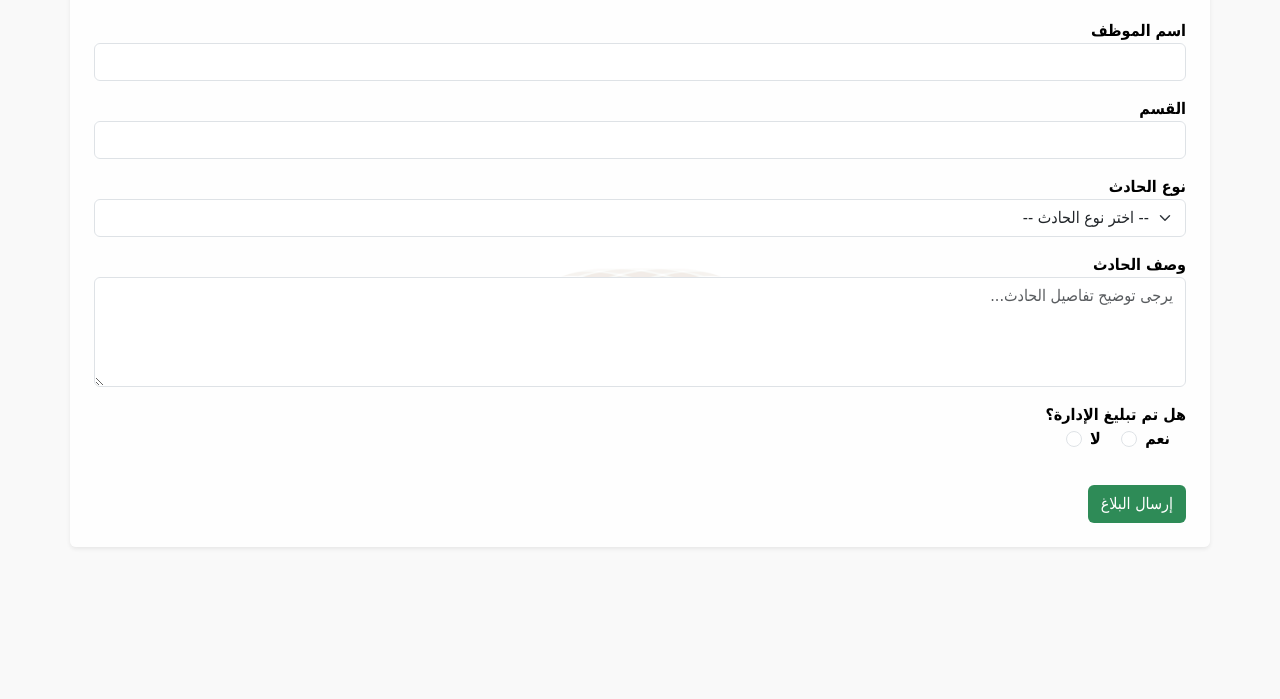
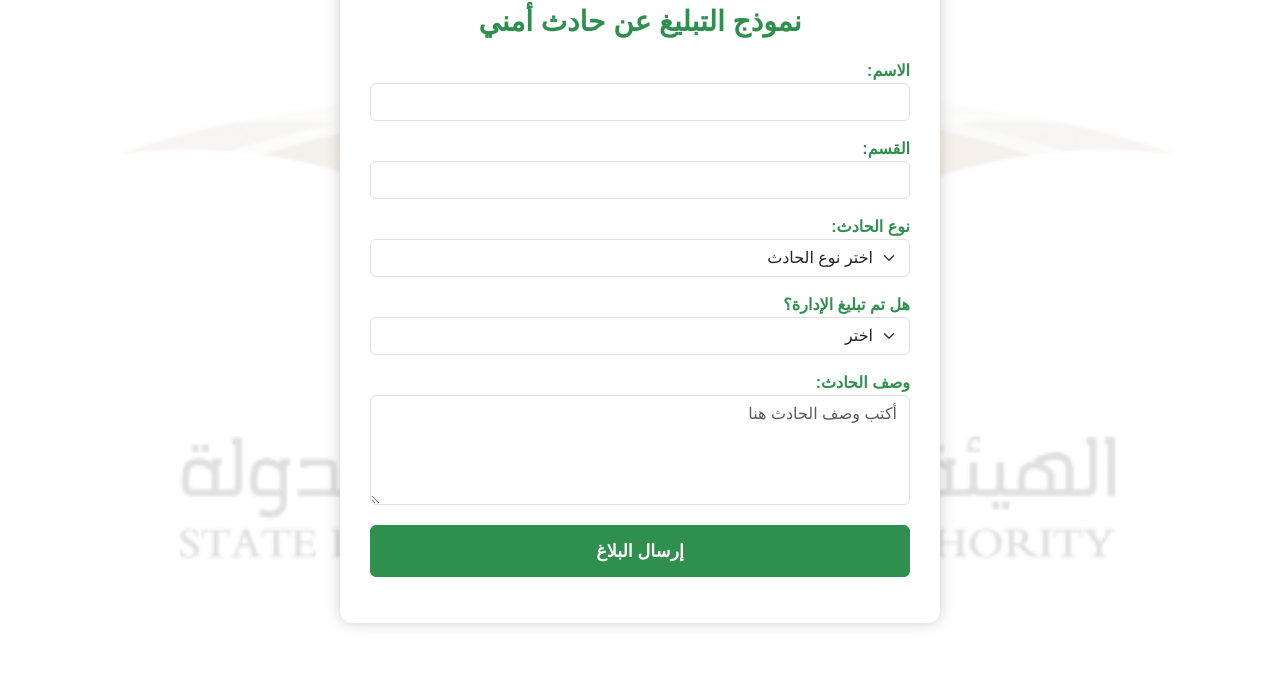
Before and after one commit to lmgjgt/incident.report, a plain HTML site: page docs/report.html in a window 1280 px wide. Shown: the part 101-800 px from the top of the page. Drawn offline with nearby package versions, Linux system fonts and the light colour scheme.

Commit message:
Update report.html

```diff
--- a/docs/report.html
+++ b/docs/report.html
@@ -1,79 +1,101 @@
 <!DOCTYPE html>
 <html lang="ar" dir="rtl">
 <head>
-  <meta charset="UTF-8">
+  <meta charset="UTF-8" />
   <title>نموذج التبليغ</title>
-  <link href="https://cdn.jsdelivr.net/npm/bootstrap@5.3.0/dist/css/bootstrap.min.css" rel="stylesheet">
+  <link href="https://cdn.jsdelivr.net/npm/bootstrap@5.3.0/dist/css/bootstrap.min.css" rel="stylesheet" />
   <style>
-    body {
+    body, html {
+      height: 100%;
+      margin: 0;
+      font-family: 'Cairo', sans-serif;
       background: url('logo.png') no-repeat center center fixed;
-      background-size: 200px;
-      background-color: #f9f9f9;
-      font-family: 'Tahoma', sans-serif;
-      color: #000;
+      background-size: cover;
+      background-repeat: no-repeat;
+      background-position: center;
+      color: #2f8f4e;
     }
-    h1 {
-      color: #2E8B57;
+    .overlay {
+      background-color: rgba(255, 255, 255, 0.8);
+      height: 100%;
+      display: flex;
+      justify-content: center;
+      align-items: center;
+      padding: 30px;
+    }
+    .form-container {
+      background-color: white;
+      border-radius: 12px;
+      max-width: 600px;
+      width: 100%;
+      padding: 30px;
+      box-shadow: 0 0 15px rgba(0,0,0,0.2);
+      color: #2f8f4e;
+    }
+    h3 {
+      margin-bottom: 20px;
+      font-weight: 700;
+      text-align: center;
+      color: #2f8f4e;
     }
     label {
-      font-weight: bold;
-      color: #000;
+      font-weight: 600;
     }
-    .btn-custom {
-      background-color: #2E8B57;
+    .btn-submit {
+      background-color: #2f8f4e;
+      border-color: #2f8f4e;
+      width: 100%;
+      font-size: 1.1rem;
+      font-weight: 700;
+      padding: 12px;
+      margin-top: 20px;
+      transition: background-color 0.3s ease;
       color: white;
     }
-    .btn-custom:hover {
-      background-color: #256f48;
+    .btn-submit:hover {
+      background-color: #26733e;
+      border-color: #26733e;
     }
   </style>
 </head>
-<body class="p-4">
-  <div class="container bg-white bg-opacity-75 p-4 rounded shadow-sm">
-    <h1 class="text-center mb-4">نموذج التبليغ عن الحوادث الأمنية</h1>
+<body>
+  <div class="overlay">
+    <div class="form-container">
+      <h3>نموذج التبليغ عن حادث أمني</h3>
       <form action="success.html" method="get">
-
         <div class="mb-3">
-        <label for="name">اسم الموظف</label>
-        <input type="text" id="name" name="name" class="form-control" required>
+          <label for="name">الاسم:</label>
+          <input type="text" id="name" class="form-control" required />
         </div>
-
         <div class="mb-3">
-        <label for="department">القسم</label>
-        <input type="text" id="department" name="department" class="form-control" required>
+          <label for="department">القسم:</label>
+          <input type="text" id="department" class="form-control" required />
         </div>
-
         <div class="mb-3">
-        <label for="incidentType">نوع الحادث</label>
-        <select id="incidentType" name="incidentType" class="form-select" required>
-          <option value="">-- اختر نوع الحادث --</option>
-          <option value="unauthorized_access">وصول غير مصرح</option>
-          <option value="data_loss">فقد بيانات</option>
-          <option value="potential_breach">اختراق محتمل</option>
-          <option value="system_issue">مشكلة في النظام</option>
+          <label for="incident-type">نوع الحادث:</label>
+          <select id="incident-type" class="form-select" required>
+            <option value="" disabled selected>اختر نوع الحادث</option>
+            <option value="phishing">دخول غير مصرح</option>
+            <option value="data-leak">فقد بيانات</option>
+            <option value="hacking">اختراق محتمل</option>
+            <option value="system-issue">مشكلة في النظام</option>
             <option value="other">أخرى</option>
           </select>
         </div>
-
         <div class="mb-3">
-        <label for="description">وصف الحادث</label>
-        <textarea id="description" name="description" class="form-control" rows="4" placeholder="يرجى توضيح تفاصيل الحادث..." required></textarea>
+          <label for="reported">هل تم تبليغ الإدارة؟</label>
+          <select id="reported" class="form-select" required>
+            <option value="" disabled selected>اختر</option>
+            <option value="yes">نعم</option>
+            <option value="no">لا</option>
+          </select>
         </div>
-
         <div class="mb-3">
-        <label>هل تم تبليغ الإدارة؟</label><br>
-        <div class="form-check form-check-inline">
-          <input class="form-check-input" type="radio" name="reported" id="yes" value="yes" required>
-          <label class="form-check-label" for="yes">نعم</label>
+          <label for="incident-description">وصف الحادث:</label>
+          <textarea id="incident-description" class="form-control" rows="4" placeholder="أكتب وصف الحادث هنا" required></textarea>
+        <button type="submit" class="btn btn-submit">إرسال البلاغ</button>
+      </form>
     </div>
-        <div class="form-check form-check-inline">
-          <input class="form-check-input" type="radio" name="reported" id="no" value="no" required>
-          <label class="form-check-label" for="no">لا</label>
-        </div>
-      </div>
-
-      <button type="submit" class="btn btn-custom mt-3">إرسال البلاغ</button>
-    </form>
   </div>
 </body>
 </html>
```
Lines whose indentation alone changed are shown as unchanged.
